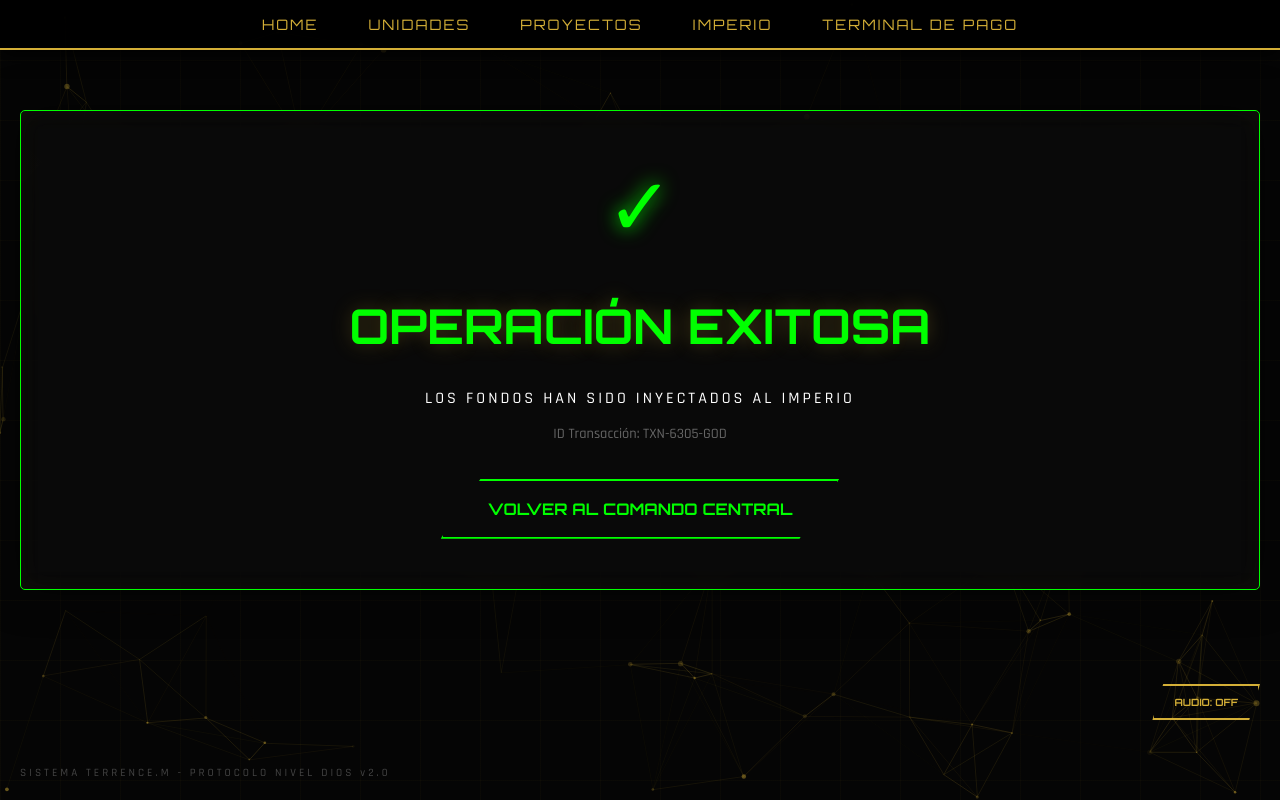
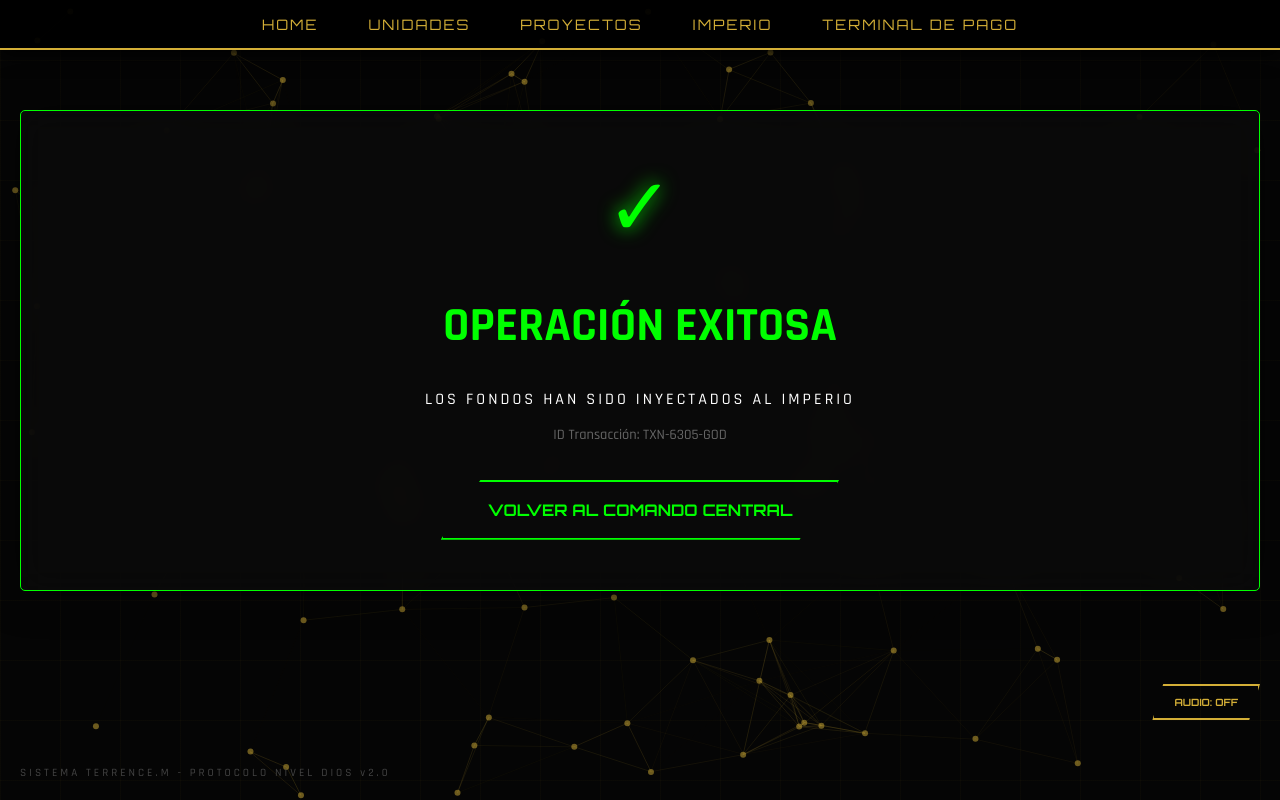
Before and after one commit to Terrence2333/terrence_m_ecokids, a Flask app: page /exito in a window 1280 px wide. Run offline with Flask 3, Linux system fonts and the light colour scheme; some libraries are stand-ins or nearby versions.

Commit message:
Actualización Automática Nivel Dios - Terrence Mayorga

```diff
--- a/templates/base.html
+++ b/templates/base.html
@@ -8,57 +8,20 @@
     <script src="https://cdn.jsdelivr.net/particles.js/2.0.0/particles.min.js"></script>
     <style>
         :root { --gold: #d4af37; --bright-gold: #f9e272; --dark: #050505; }
-        body { background: var(--dark); color: #fff; font-family: 'Rajdhani', sans-serif; margin: 0; overflow: hidden; }
+        body { background: var(--dark); color: #fff; font-family: 'Rajdhani', sans-serif; margin: 0; overflow-x: hidden; }
 
-        /* Contenedor de Partículas */
-        #particles-js {
-            position: fixed; top: 0; left: 0; width: 100%; height: 100%;
-            z-index: 1; pointer-events: none;
-        }
+        #particles-js { position: fixed; top: 0; left: 0; width: 100%; height: 100%; z-index: 1; pointer-events: none; }
+        .bg-mesh { position: fixed; top: 0; left: 0; width: 100%; height: 100%; background-image: linear-gradient(rgba(212, 175, 55, 0.03) 1px, transparent 1px), linear-gradient(90deg, rgba(212, 175, 55, 0.03) 1px, transparent 1px); background-size: 60px 60px; z-index: 0; }
 
-        .bg-mesh {
-            position: fixed; top: 0; left: 0; width: 100%; height: 100%;
-            background-image: linear-gradient(rgba(212, 175, 55, 0.03) 1px, transparent 1px),
-                              linear-gradient(90deg, rgba(212, 175, 55, 0.03) 1px, transparent 1px);
-            background-size: 60px 60px; z-index: 0;
-        }
-
-        nav {
-            background: rgba(0,0,0,0.95); border-bottom: 2px solid var(--gold);
-            padding: 15px; display: flex; justify-content: center; position: sticky; top: 0; z-index: 1000;
-            box-shadow: 0 5px 20px rgba(0,0,0,1);
-        }
-        nav a { color: var(--gold); text-decoration: none; margin: 0 25px; font-family: 'Orbitron', sans-serif;
-                font-size: 0.9rem; letter-spacing: 2px; transition: 0.5s; cursor: pointer; position: relative; }
+        nav { background: rgba(0,0,0,0.95); border-bottom: 2px solid var(--gold); padding: 15px; display: flex; justify-content: center; position: sticky; top: 0; z-index: 1000; box-shadow: 0 5px 20px rgba(0,0,0,1); }
+        nav a { color: var(--gold); text-decoration: none; margin: 0 25px; font-family: 'Orbitron', sans-serif; font-size: 0.9rem; letter-spacing: 2px; transition: 0.5s; cursor: pointer; }
         nav a:hover { color: var(--bright-gold); text-shadow: 0 0 15px var(--gold); }
 
         .container { padding: 60px 20px; max-width: 1300px; margin: auto; text-align: center; position: relative; z-index: 10; }
-
-        .glass-panel {
-            background: rgba(10, 10, 10, 0.8); border: 1px solid rgba(212, 175, 55, 0.3);
-            padding: 50px; border-radius: 5px; backdrop-filter: blur(15px);
-            box-shadow: 0 0 40px rgba(0,0,0,0.5), inset 0 0 20px rgba(212, 175, 55, 0.05);
-            position: relative; overflow: hidden;
-        }
-
-        /* Rayo de escaneo decorativo */
-        .glass-panel::after {
-            content: ""; position: absolute; top: -100%; left: -100%;
-            width: 50%; height: 300%; background: linear-gradient(rgba(212,175,55,0), rgba(212,175,55,0.1), rgba(212,175,55,0));
-            transform: rotate(45deg); animation: reflection 6s infinite;
-        }
-
-        @keyframes reflection { 0% { top: -100%; left: -100%; } 100% { top: 100%; left: 100%; } }
-
-        .btn-divine {
-            background: transparent; color: var(--gold); padding: 18px 45px;
-            text-decoration: none; font-weight: 700; font-family: 'Orbitron', sans-serif;
-            border: 2px solid var(--gold); clip-path: polygon(10% 0, 100% 0, 90% 100%, 0% 100%);
-            transition: 0.4s; display: inline-block; cursor: pointer; z-index: 20;
-        }
+        .glass-panel { background: rgba(10, 10, 10, 0.8); border: 1px solid rgba(212, 175, 55, 0.3); padding: 50px; border-radius: 5px; backdrop-filter: blur(15px); box-shadow: 0 0 40px rgba(0,0,0,0.5); position: relative; overflow: hidden; }
+        .btn-divine { background: transparent; color: var(--gold); padding: 18px 45px; text-decoration: none; font-weight: 700; font-family: 'Orbitron', sans-serif; border: 2px solid var(--gold); clip-path: polygon(10% 0, 100% 0, 90% 100%, 0% 100%); transition: 0.4s; display: inline-block; cursor: pointer; }
         .btn-divine:hover { background: var(--gold); color: #000; box-shadow: 0 0 30px var(--gold); }
 
-        h1 { font-family: 'Orbitron', sans-serif; color: var(--gold); font-size: 4rem; text-shadow: 0 0 20px rgba(212, 175, 55, 0.3); }
         footer { position: fixed; bottom: 0; width: 100%; padding: 20px; color: #444; font-size: 0.7rem; letter-spacing: 3px; z-index: 100; }
         #music-control { position: fixed; bottom: 80px; right: 20px; z-index: 2000; }
     </style>
@@ -88,37 +51,25 @@
 
     <footer>SISTEMA TERRENCE.M - PROTOCOLO NIVEL DIOS v2.0</footer>
 
+    <script type="text/javascript">
+    var Tawk_API=Tawk_API||{}, Tawk_LoadStart=new Date();
+    (function(){
+    var s1=document.createElement("script"),s0=document.getElementsByTagName("script")[0];
+    s1.async=true;
+    s1.src='https://embed.tawk.to/647f1b7494630204ec51780e/default';
+    s1.charset='UTF-8';
+    s1.setAttribute('crossorigin','*');
+    s0.parentNode.insertBefore(s1,s0);
+    })();
+    </script>
     <script>
-        // Configuración de Partículas de Oro
-        particlesJS("particles-js", {
-            "particles": {
-                "number": { "value": 80 },
-                "color": { "value": "#d4af37" },
-                "shape": { "type": "circle" },
-                "opacity": { "value": 0.5, "random": true },
-                "size": { "value": 3, "random": true },
-                "line_linked": { "enable": true, "distance": 150, "color": "#d4af37", "opacity": 0.2, "width": 1 },
-                "move": { "enable": true, "speed": 2, "direction": "none", "random": true, "straight": false, "out_mode": "out" }
-            },
-            "interactivity": {
-                "events": { "onhover": { "enable": true, "mode": "grab" }, "onclick": { "enable": true, "mode": "push" } },
-                "modes": { "grab": { "distance": 140, "line_linked": { "opacity": 1 } } }
-            }
-        });
-
+        particlesJS("particles-js", { "particles": { "number": { "value": 80 }, "color": { "value": "#d4af37" }, "shape": { "type": "circle" }, "opacity": { "value": 0.5 }, "size": { "value": 3 }, "line_linked": { "enable": true, "distance": 150, "color": "#d4af37", "opacity": 0.2 }, "move": { "enable": true, "speed": 2 } }, "interactivity": { "events": { "onhover": { "enable": true, "mode": "grab" } } } });
         const audio = document.getElementById('bg-audio');
         const clickSfx = document.getElementById('click-sound');
         const btn = document.querySelector('#music-control button');
         let audioEnabled = false;
-
-        function toggleMusic() {
-            if (audio.paused) { audio.play(); audioEnabled = true; btn.innerHTML = "AUDIO: ON"; btn.style.color = "#00ff00"; }
-            else { audio.pause(); audioEnabled = false; btn.innerHTML = "AUDIO: OFF"; btn.style.color = "var(--gold)"; }
-        }
-
-        function playClick() {
-            if(audioEnabled) { clickSfx.currentTime = 0; clickSfx.volume = 0.2; clickSfx.play(); }
-        }
+        function toggleMusic() { if (audio.paused) { audio.play(); audioEnabled = true; btn.innerHTML = "AUDIO: ON"; btn.style.color = "#00ff00"; } else { audio.pause(); audioEnabled = false; btn.innerHTML = "AUDIO: OFF"; btn.style.color = "var(--gold)"; } }
+        function playClick() { if(audioEnabled) { clickSfx.currentTime = 0; clickSfx.volume = 0.2; clickSfx.play(); } }
     </script>
 </body>
 </html>
```
